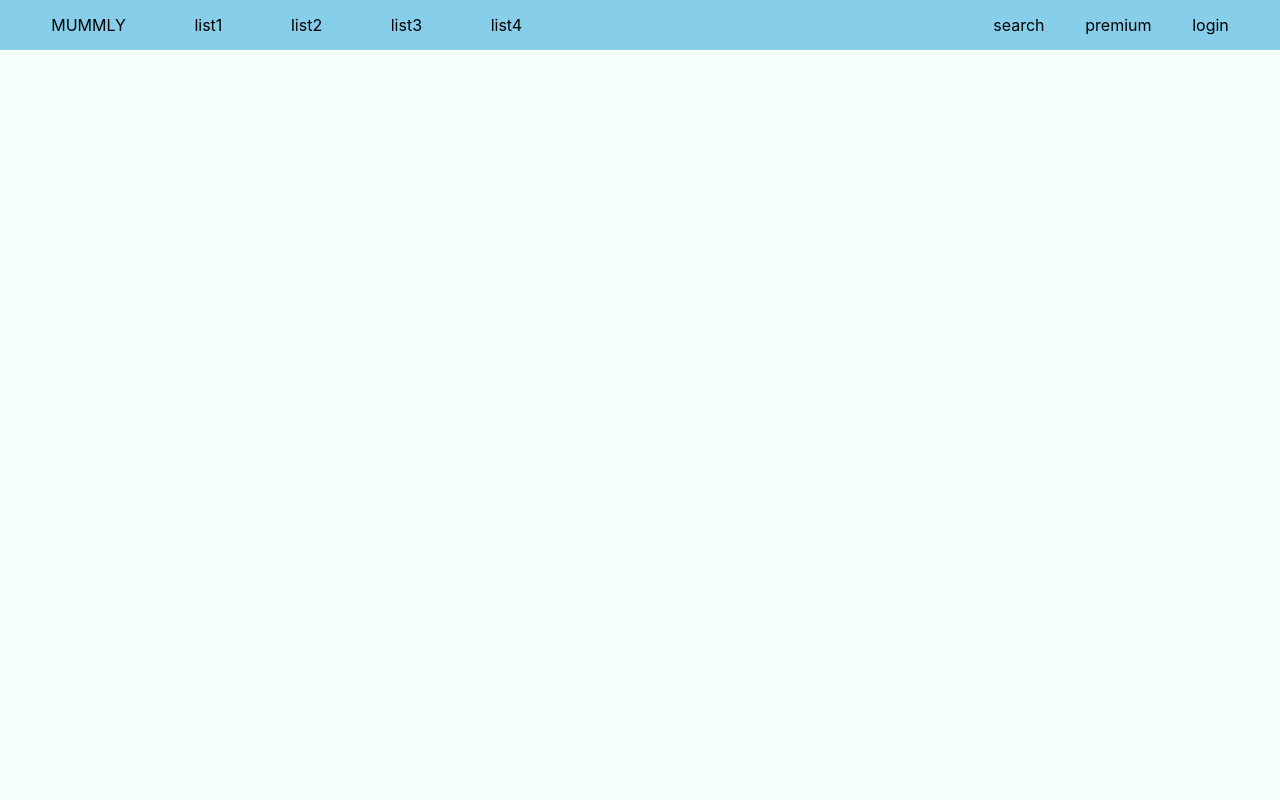
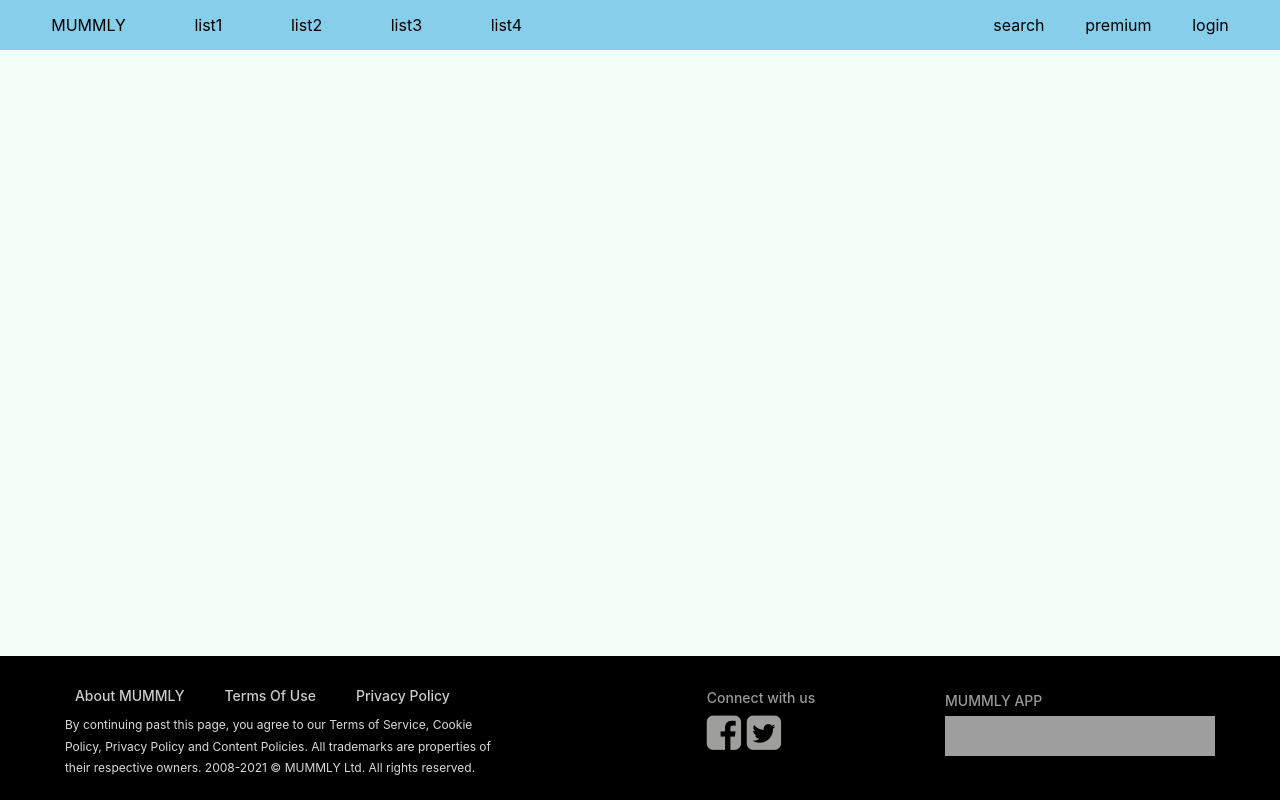
Before and after one commit to Ashok1252002/E-Assembly, a React (Create React App) app: page / in a window 1280 px wide. Built offline with nearby package versions, Linux system fonts and the light colour scheme; grey boxes are pictures that could not be loaded.

Commit message:
Added footer page

```diff
--- a/public/index.html
+++ b/public/index.html
@@ -3,13 +3,23 @@
 	<head>
 		<meta charset="utf-8" />
 		<link rel="icon" href="%PUBLIC_URL%/favicon.ico" />
-    <meta name="viewport" content="width=device-width, initial-scale=1" />
+		<meta
+			name="viewport"
+			content="width=device-width, initial-scale=1"
+		/>
 		<meta name="theme-color" content="#000000" />
 		<meta
 			name="description"
 			content="Web site created using create-react-app"
 		/>
 		<link rel="apple-touch-icon" href="%PUBLIC_URL%/logo192.png" />
+		<link
+			href="https://maxcdn.bootstrapcdn.com/font-awesome/4.7.0/css/font-awesome.min.css"
+			rel="stylesheet"
+			integrity="sha384-wvfXpqpZZVQGK6TAh5PVlGOfQNHSoD2xbE+QkPxCAFlNEevoEH3Sl0sibVcOQVnN"
+			crossorigin="anonymous"
+		/>
+
 		<!--
       manifest.json provides metadata used when your web app is installed on a
       user's mobile device or desktop. See https://developers.google.com/web/fundamentals/web-app-manifest/
@@ -27,7 +37,9 @@
 		<title>React App</title>
 	</head>
 	<body>
-    <noscript>You need to enable JavaScript to run this app.</noscript>
+		<noscript
+			>You need to enable JavaScript to run this app.</noscript
+		>
 		<div id="root"></div>
 		<!--
       This HTML file is a template.
--- a/src/Containers/App/index.js
+++ b/src/Containers/App/index.js
@@ -1,10 +1,12 @@
 import React from "react";
 import Header from "../Header/index";
+import Footer from "../Footer/index";
 
 function App() {
 	return (
 		<div>
 			<Header />
+			<Footer />
 		</div>
 	);
 }
--- /dev/null
+++ b/src/Containers/Footer/Footer.css
@@ -0,0 +1,60 @@
+.footer {
+	background-color: black;
+	position: fixed;
+	bottom: 0;
+	color: #9e9e9c;
+	min-height: 9rem;
+	display: flex;
+	align-items: center;
+	justify-content: space-around;
+	flex-wrap: wrap;
+}
+
+.store-icon {
+	width: 135px;
+	height: 40px;
+	cursor: pointer;
+}
+
+.media-icon {
+	object-fit: contain;
+	width: 40px;
+	font-size: 40px;
+	cursor: pointer;
+}
+
+.media-icon:hover {
+	color: #1f80e0;
+}
+
+.block-1 {
+	width: 40%;
+}
+
+.block-1_1_1,
+.block-1_1_2,
+.block-1_1_3 {
+	overflow-x: initial;
+	font-size: 14px;
+	font-weight: 500;
+	text-transform: capitalize;
+	display: inline-block;
+	cursor: pointer;
+	padding: 0 20px 0 0;
+	color: rgba(255, 255, 255, 0.8);
+	margin: 10px;
+}
+
+.block-1_1_1:hover,
+.block-1_1_2:hover,
+.block-1_1_3:hover {
+	color: #1f80e0;
+}
+
+.block-1_2_1 {
+	padding-right: 15%;
+	font-size: 12px;
+	line-height: 1.8;
+	font-weight: 400;
+	color: #dadada;
+}
--- /dev/null
+++ b/src/Containers/Footer/index.js
@@ -0,0 +1,76 @@
+import React from "react";
+import "./Footer.css";
+
+const Footer = () => {
+	return (
+		<div className="footer flex-row">
+			{/* about app */}
+			<div className="block-1">
+				<div className="block-1_1 flex-row">
+					<div className="block-1_1_1">About MUMMLY</div>
+					<div className="block-1_1_2">Terms Of Use</div>
+					<div className="block-1_1_3">Privacy Policy</div>
+				</div>
+				<div className="block-1_2">
+					<p className="block-1_2_1">
+						By continuing past this page, you agree to our Terms of
+						Service, Cookie Policy, Privacy Policy and Content
+						Policies. All trademarks are properties of their
+						respective owners. 2008-2021 © MUMMLY Ltd. All rights
+						reserved.
+					</p>
+				</div>
+			</div>
+			{/* icons */}
+			<div className="block-2">
+				<p
+					style={{
+						fontSize: "14px",
+						fontWeight: "500",
+						paddingBottom: "7px",
+						color: "rgba(255, 255, 255, 0.6)",
+						marginTop: "-15px",
+					}}
+				>
+					Connect with us
+				</p>
+				<div className="block-2_1">
+					<i
+						width="40px"
+						height="40px"
+						class="fa fa-facebook-square media-icon"
+					></i>
+					<i class="fa fa-twitter-square media-icon"></i>
+				</div>
+			</div>
+			{/* store */}
+			<div className="block-3">
+				<p
+					style={{
+						fontSize: "14px",
+						fontWeight: "500",
+						paddingBottom: "7px",
+						color: "rgba(255, 255, 255, 0.6)",
+						marginTop: "-5px",
+					}}
+				>
+					MUMMLY APP
+				</p>
+				<div className="block-3_1">
+					<img
+						className="store-icon"
+						src="https://bit.ly/3xm3i6c"
+						alt=""
+					/>
+					<img
+						className="store-icon"
+						src="https://bit.ly/3HQixsB"
+						alt=""
+					/>
+				</div>
+			</div>
+		</div>
+	);
+};
+
+export default Footer;
```
Lines whose indentation alone changed are shown as unchanged.
